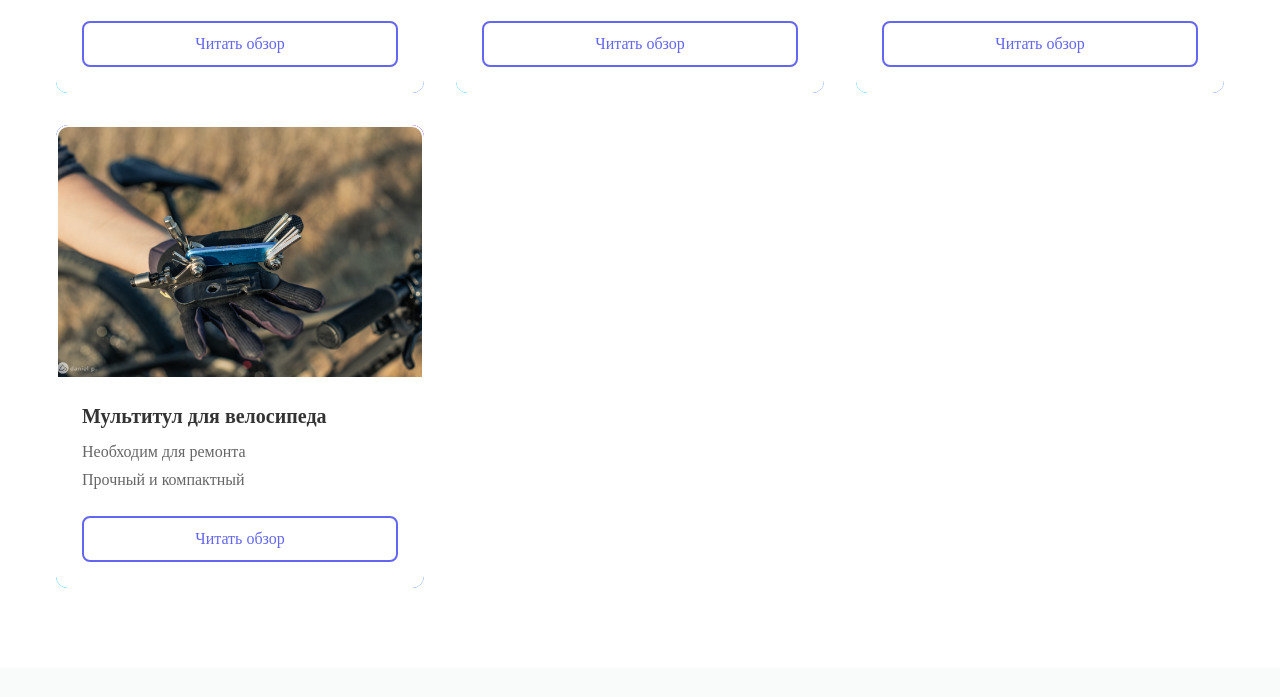
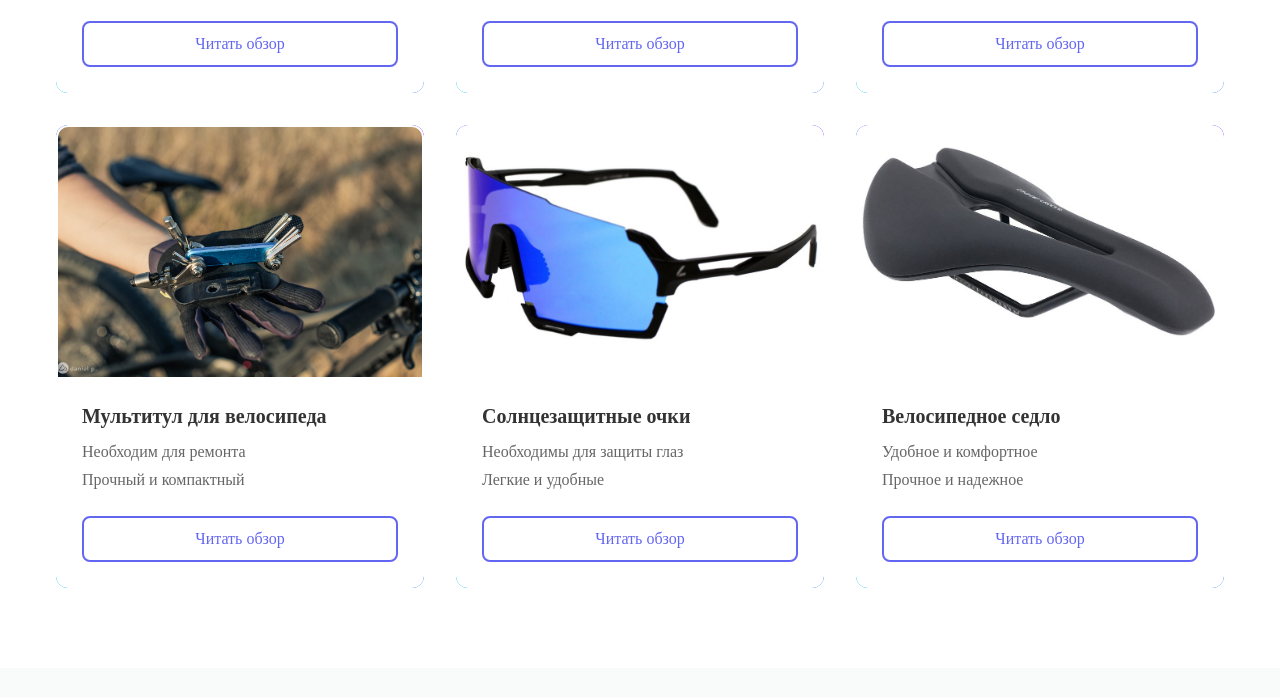
Before and after one commit to M1rei/Cycling, a plain HTML site: page resources.html in a window 1280 px wide. Shown: the part 3060-3757 px from the top of the page. Drawn offline with Linux system fonts and the light colour scheme.

Commit message:
добавил новое снаряжение

```diff
--- a/resources.html
+++ b/resources.html
@@ -164,6 +164,20 @@
                 <p>Прочный и компактный</p>
                 <a href="#" class="read-review">Читать обзор</a>
             </div>
+            <div class="gear-card">
+                <img src="img/glasses.jpg" alt="Солнцезащитные очки">
+                <h3>Солнцезащитные очки</h3>
+                <p>Необходимы для защиты глаз</p>
+                <p>Легкие и удобные</p>
+                <a href="#" class="read-review">Читать обзор</a>
+            </div>
+            <div class="gear-card">
+                <img src="img/sedlo.jpg" alt="Велосипедное седло">
+                <h3>Велосипедное седло</h3>
+                <p>Удобное и комфортное</p>
+                <p>Прочное и надежное</p>
+                <a href="#" class="read-review">Читать обзор</a>
+            </div>
         </div>
     </section>
     <script src="js/resources.js"></script>
```
Also changed, not shown: img/glasses.jpg (added), img/sedlo.jpg (added).
